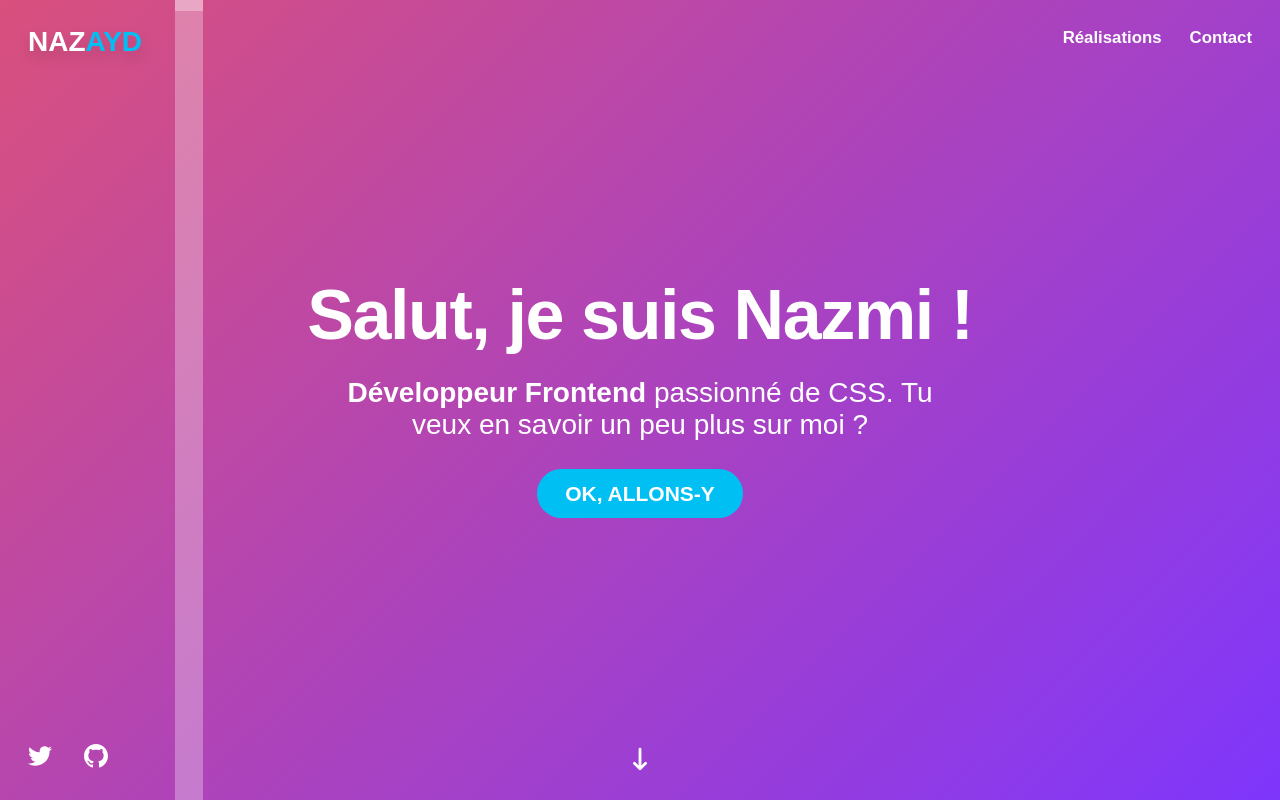
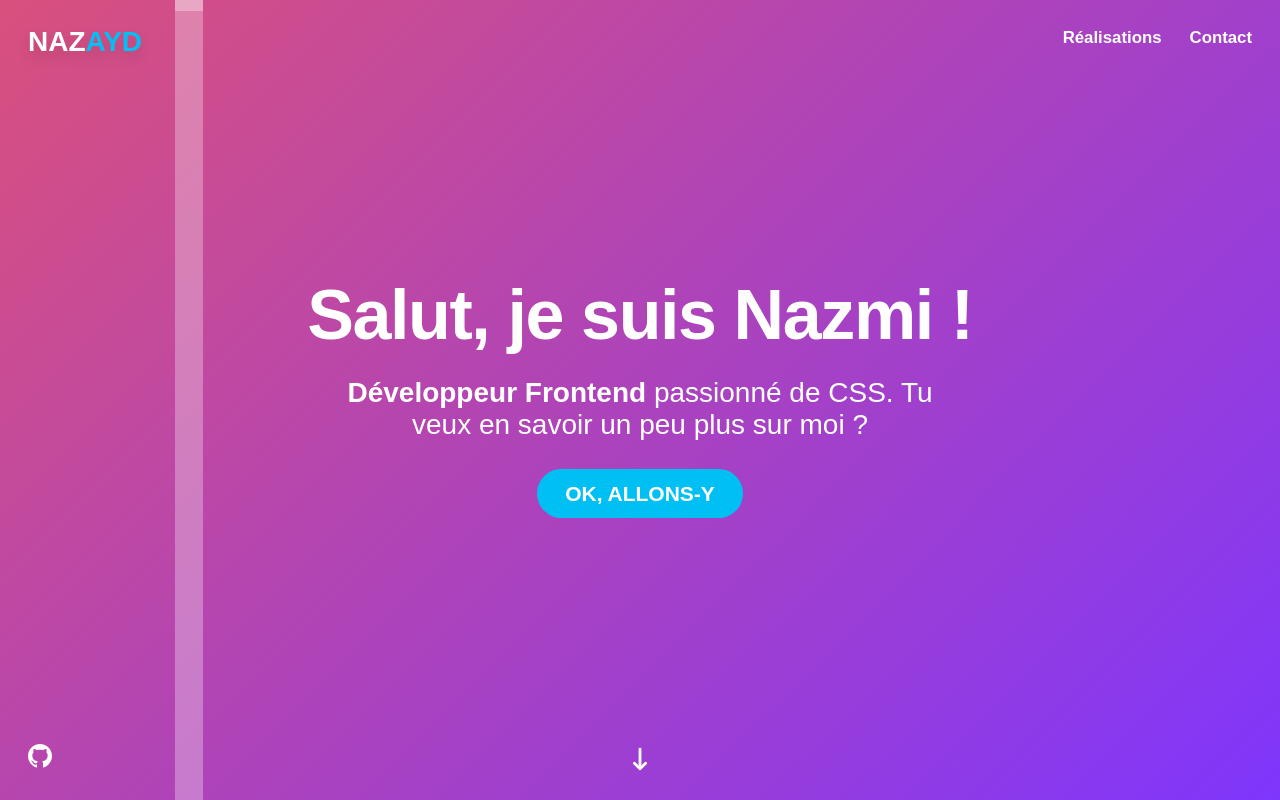
Before and after one commit to naydogdu/reactjs-portfolio, a React (Create React App) app: page / in a window 1280 px wide. Built offline with nearby package versions, Linux system fonts and the light colour scheme; a web font is replaced by a local one.

Commit message:
Minor changes

```diff
--- a/src/components/Header.js
+++ b/src/components/Header.js
@@ -2,7 +2,8 @@ import React from "react"
 import navData from "../content/nav.json"
 
 const iconList = navData.map((obj, index) => (
-    <a key={index}
+    <a
+        key={index}
         className={["social", obj.name.toLowerCase()].join(' ')}
         aria-label={obj.name}
         href={obj.url}
--- a/src/content/nav.json
+++ b/src/content/nav.json
@@ -1,9 +1,4 @@
 [
-  {
-    "name": "Twitter",
-    "url": "https://twitter.com/aydogduN",
-    "svgPath": "M24 4.557c-.883.392-1.832.656-2.828.775 1.017-.609 1.798-1.574 2.165-2.724-.951.564-2.005.974-3.127 1.195-.897-.957-2.178-1.555-3.594-1.555-3.179 0-5.515 2.966-4.797 6.045-4.091-.205-7.719-2.165-10.148-5.144-1.29 2.213-.669 5.108 1.523 6.574-.806-.026-1.566-.247-2.229-.616-.054 2.281 1.581 4.415 3.949 4.89-.693.188-1.452.232-2.224.084.626 1.956 2.444 3.379 4.6 3.419-2.07 1.623-4.678 2.348-7.29 2.04 2.179 1.397 4.768 2.212 7.548 2.212 9.142 0 14.307-7.721 13.995-14.646.962-.695 1.797-1.562 2.457-2.549z"
-  },
   {
     "name": "GitHub",
     "url": "https://github.com/naydogdu",
```
Lines whose indentation alone changed are shown as unchanged.
